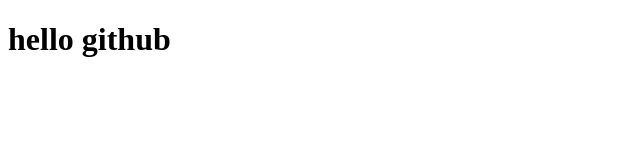
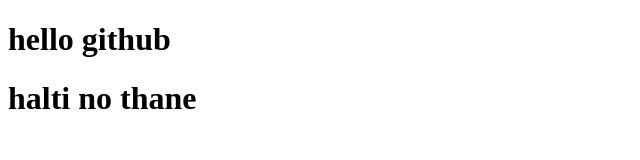
Before and after one commit to ridhamlangnecha/gitring, a plain HTML site: page index.html in a window 1280 px wide. Shown: the whole page, without its empty margins (0-640 px from the left). Drawn offline with Linux system fonts and the light colour scheme.

Commit message:
Update index.html

```diff
--- a/index.html
+++ b/index.html
@@ -7,6 +7,7 @@
 </head>
 <body>
     <h1>hello github</h1>
+    <h1>halti no thane</h1>
 
 </body>
 </html>
```
